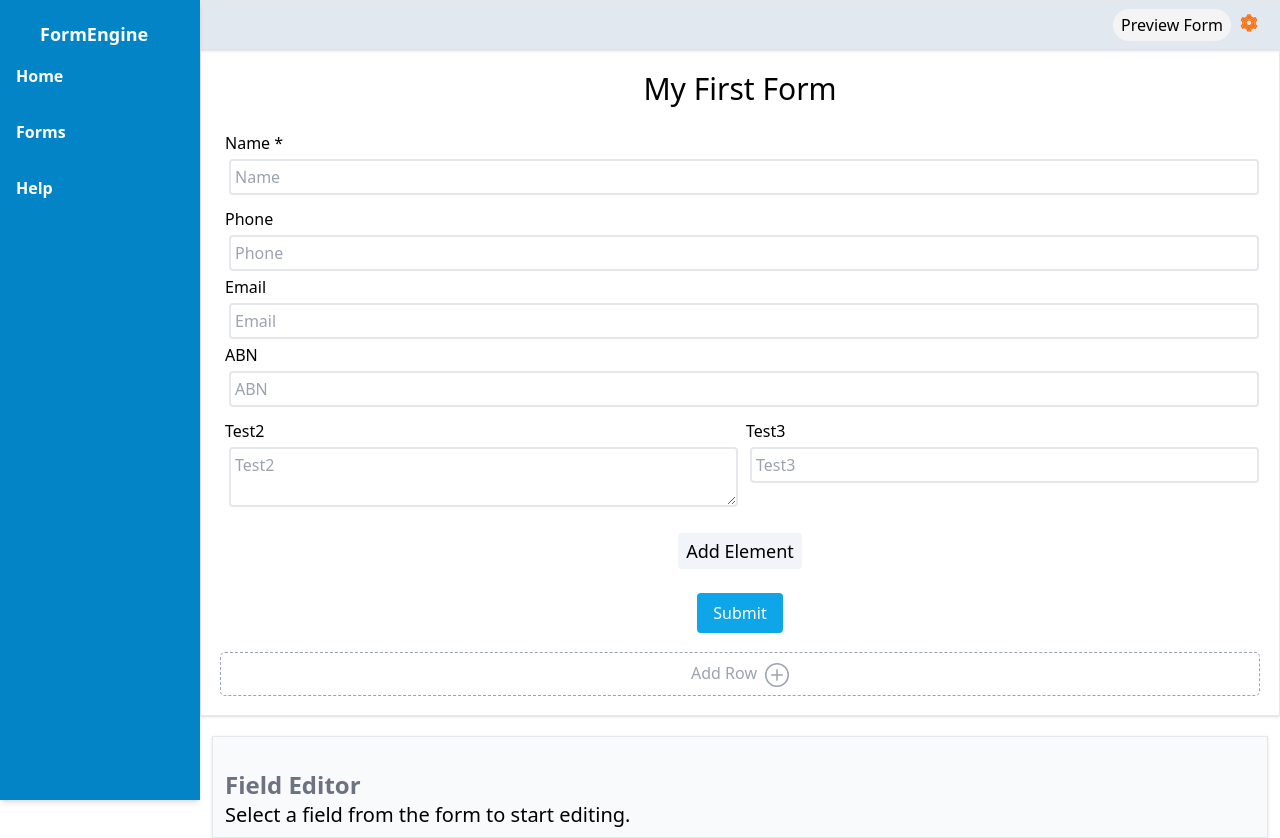
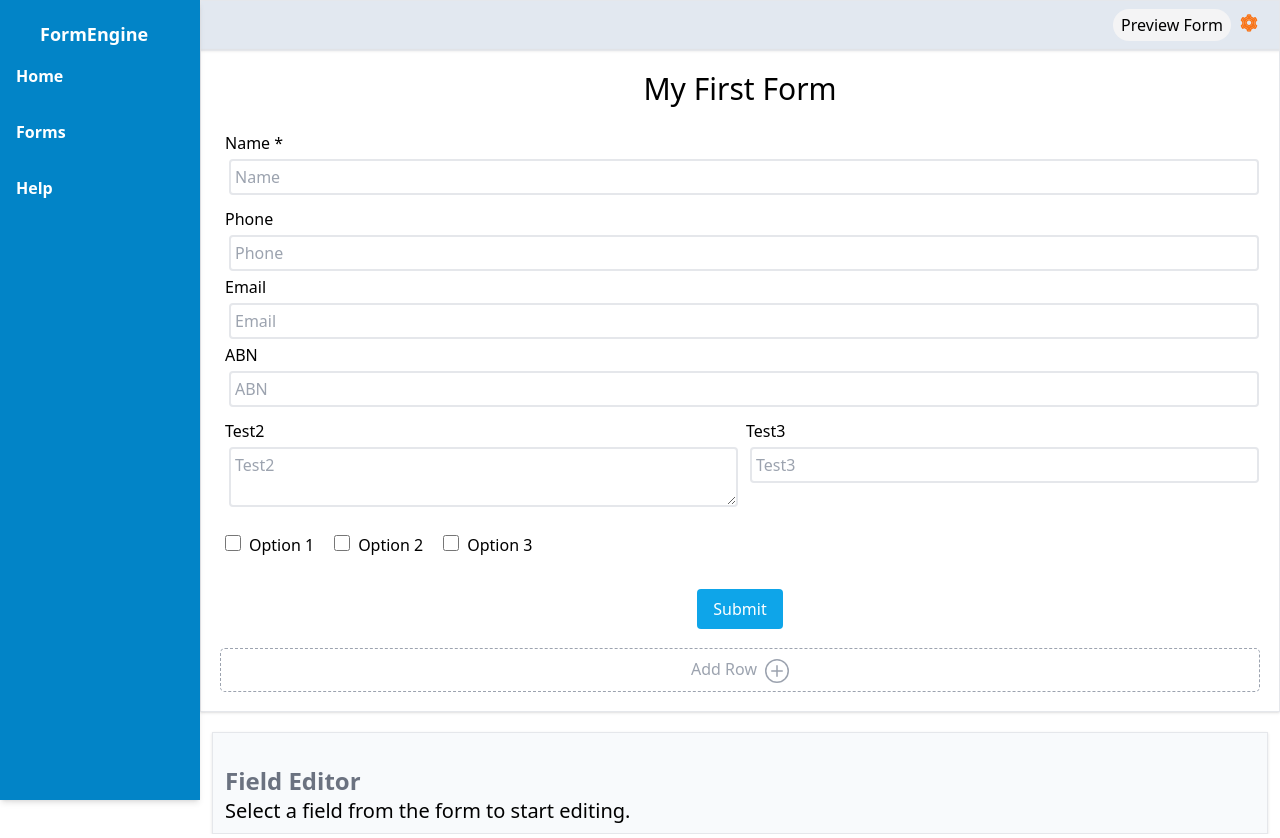
Before and after one commit to DanielOttodev/FormBuilder, a React (Vite) app: page / in a window 1280 px wide. Built offline with nearby package versions, Linux system fonts and the light colour scheme.

Commit message:
checkboxes

```diff
--- a/src/FormEngine/components/FormFields.jsx
+++ b/src/FormEngine/components/FormFields.jsx
@@ -2,7 +2,7 @@
 import { InputField } from "./InputField";
 
 export function FormField({props}){
-const { html,type,placeholder,id,required } = props;
+const { html,type,placeholder,id,required,values } = props;
 if(html === 'input'){ return  <div>
     <label htmlFor="" className="text-left">{placeholder} {required && <span>*</span> }  </label>
     <input required={required} className="text-1xl p-1 m-1  border-2 rounded w-full outline-gray-300" type={type} placeholder={placeholder}></input>
@@ -15,4 +15,12 @@ if(html === 'textarea'){
     <textarea required={required} className="text-1xl p-1 m-1  border-2 rounded w-full outline-gray-300" type={type} placeholder={placeholder}></textarea>
     </div>
 }
+if(html === 'select'){
+    return <div className="flex gap-5 py-2">
+           {values.map((x,index) => { return <div key={x}>
+           <input type="checkbox" className="mr-2 w-4 h-4 inline" value={x}   />
+           <label>{x}</label>
+           </div>})}
+    </div>
 }
+}
--- a/src/FormEngine/index.jsx
+++ b/src/FormEngine/index.jsx
@@ -12,7 +12,7 @@ export default function FormEngine(){
         {Fields:[{type:'text',placeholder:'Name',id:uuidv4(), html:'input',required:true}],id: uuidv4()},
         {Fields:[{type:'number',placeholder:'Phone',id:uuidv4(), html:'input'},{type:'text',placeholder:'Email',id:uuidv4(), html:'input'},{type:'number',placeholder:'ABN',id:uuidv4(), html:'input'}],id: uuidv4()},
         {Fields:[{type:'text',placeholder:'Test2',id:uuidv4(), html:'textarea'},{type:'number',placeholder:'Test3',id:uuidv4(), html:'input'}],id: uuidv4()},
-        {Fields:[],id: uuidv4()},
+        {Fields:[{type:'text',placeholder:'Dropdown',id:uuidv4(), html:'select',values:['Option 1','Option 2','Option 3']}],id: uuidv4()},
 
 
     ]);
```
